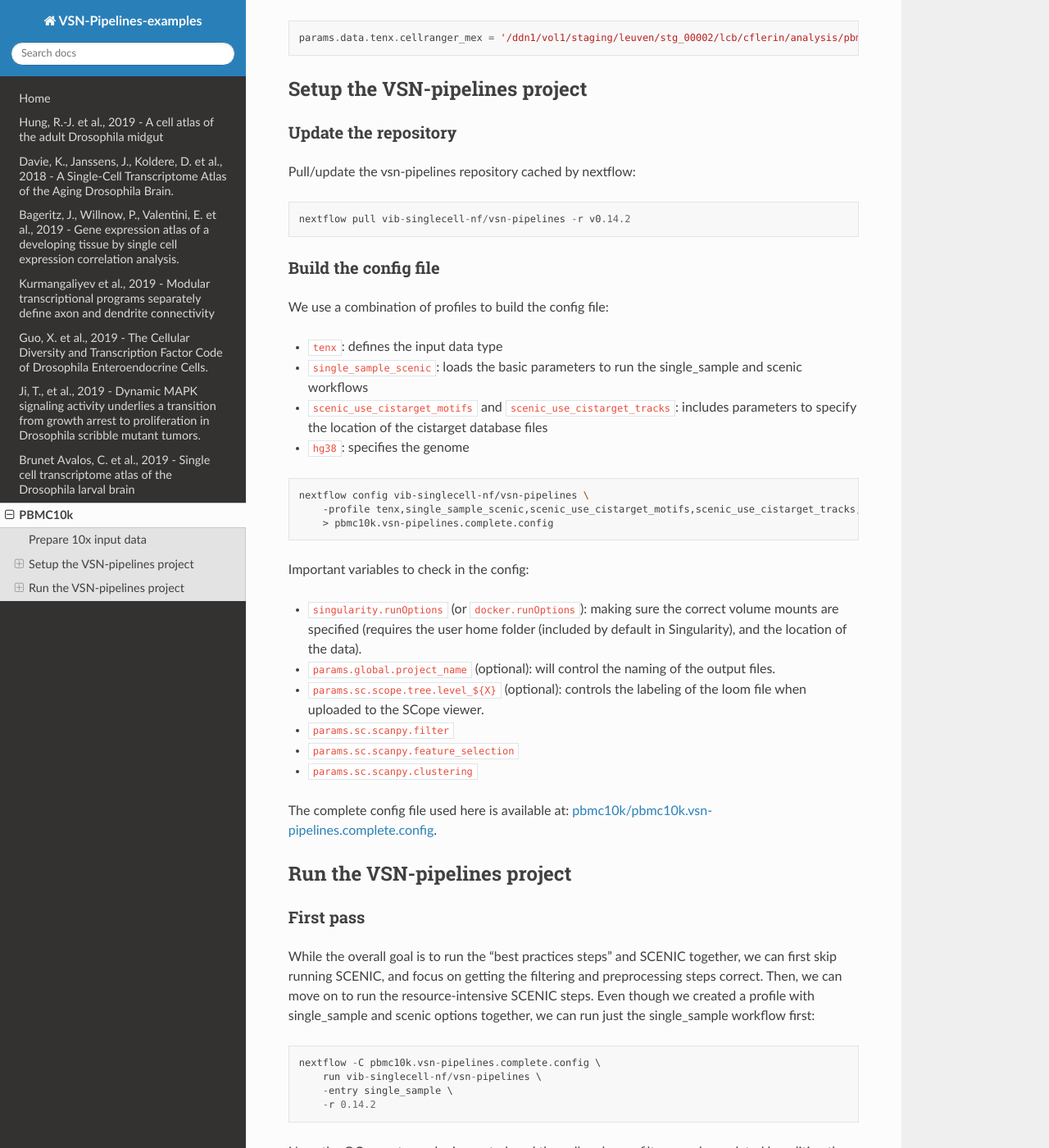
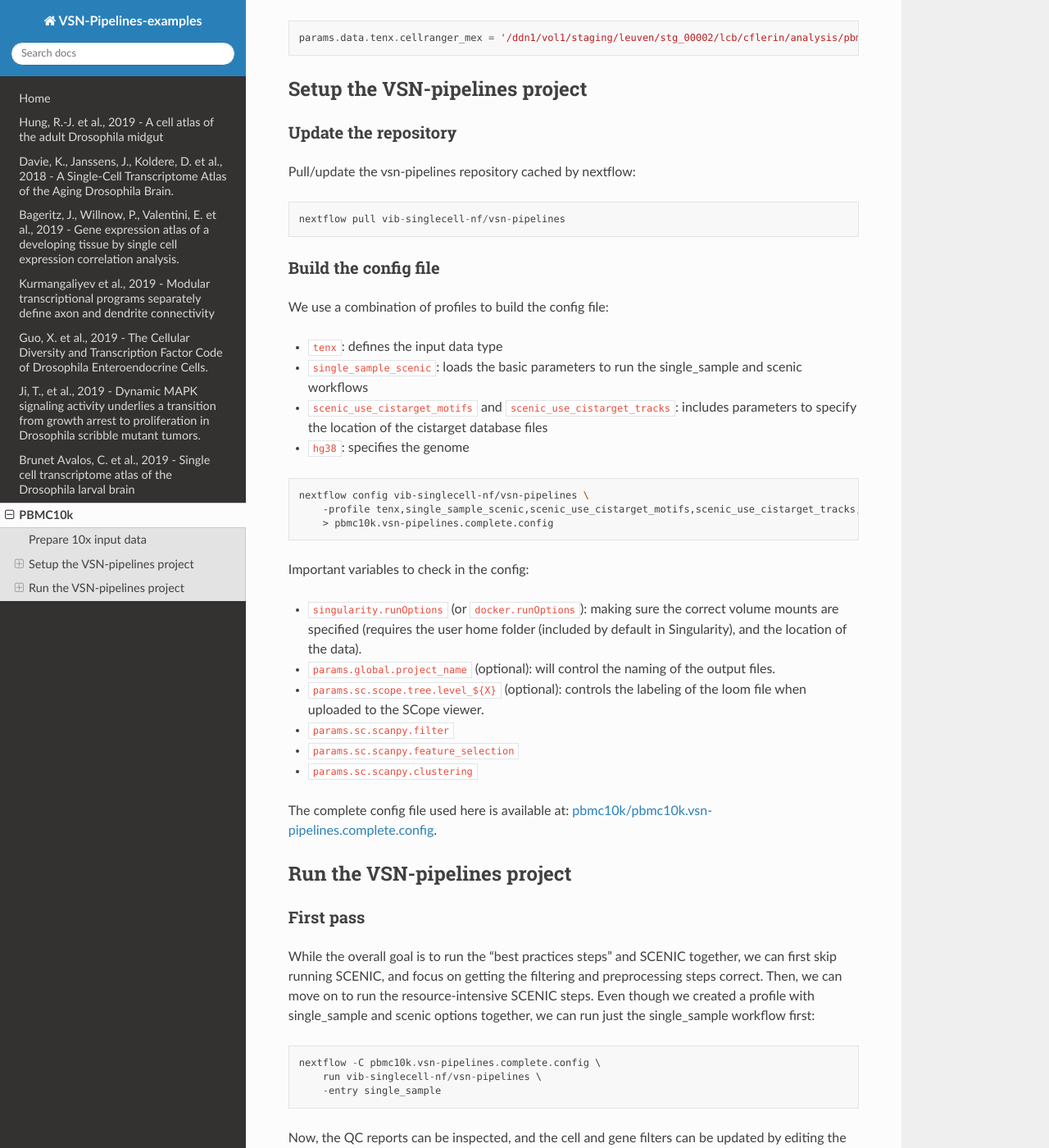
Before and after one commit to vib-singlecell-nf/vsn-pipelines-examples, a Sphinx documentation site: the page built from docs/PBMC10k.rst, in a window 1280 px wide and 1400 px high, scrolled down 854 px. Shown: the whole window at 82% size. Built offline with Sphinx 7.4.7 and the Read the Docs theme 2.0.0, drawn with Linux system fonts in a browser that asks for light colours.

Commit message:
Update docs

```diff
--- a/docs/BageritzJ_2019.rst
+++ b/docs/BageritzJ_2019.rst
@@ -16,7 +16,7 @@ The following command was used to generate the config:
 
 .. code:: bash
 
-    nextflow pull vib-singlecell-nf/vsn-pipelines -r v0.14.2
+    nextflow pull vib-singlecell-nf/vsn-pipelines
     nextflow config vib-singlecell-nf/vsn-pipelines -profile \
       sra,cellranger,pcacv,bbknn,dm6,scenic,scenic_use_cistarget_motifs,scenic_use_cistarget_tracks,singularity \
       > nextflow.config
--- a/docs/Kurmangaliyev.rst
+++ b/docs/Kurmangaliyev.rst
@@ -16,7 +16,7 @@ The following command was used to generate the config:
 
 .. code:: bash
 
-    nextflow pull vib-singlecell-nf/vsn-pipelines -r v0.14.2
+    nextflow pull vib-singlecell-nf/vsn-pipelines
     nextflow config vib-singlecell-nf/vsn-pipelines \
         -profile sra,cellranger,pcacv,bbknn,dm6,scenic,scenic_use_cistarget_motifs,scenic_use_cistarget_tracks,singularity \
       > nextflow.config
--- a/docs/PBMC10k.rst
+++ b/docs/PBMC10k.rst
@@ -45,7 +45,7 @@ Update the repository
 
 Pull/update the vsn-pipelines repository cached by nextflow::
 
-    nextflow pull vib-singlecell-nf/vsn-pipelines -r v0.14.2
+    nextflow pull vib-singlecell-nf/vsn-pipelines
 
 Build the config file
 *********************
@@ -88,8 +88,7 @@ Even though we created a profile with single_sample and scenic options together,
 
     nextflow -C pbmc10k.vsn-pipelines.complete.config \
         run vib-singlecell-nf/vsn-pipelines \
-        -entry single_sample \
-        -r 0.14.2
+        -entry single_sample
 
 Now, the QC reports can be inspected, and the cell and gene filters can be updated by editing the config file.
 
@@ -101,4 +100,4 @@ Once the filters look ok, we can re-start the pipeline with the full SCENIC step
     nextflow -C pbmc10k.vsn-pipelines.complete.config \
         run vib-singlecell-nf/vsn-pipelines \
         -entry single_sample_scenic \
-        -r 0.14.2 -resume
+        -resume
```
